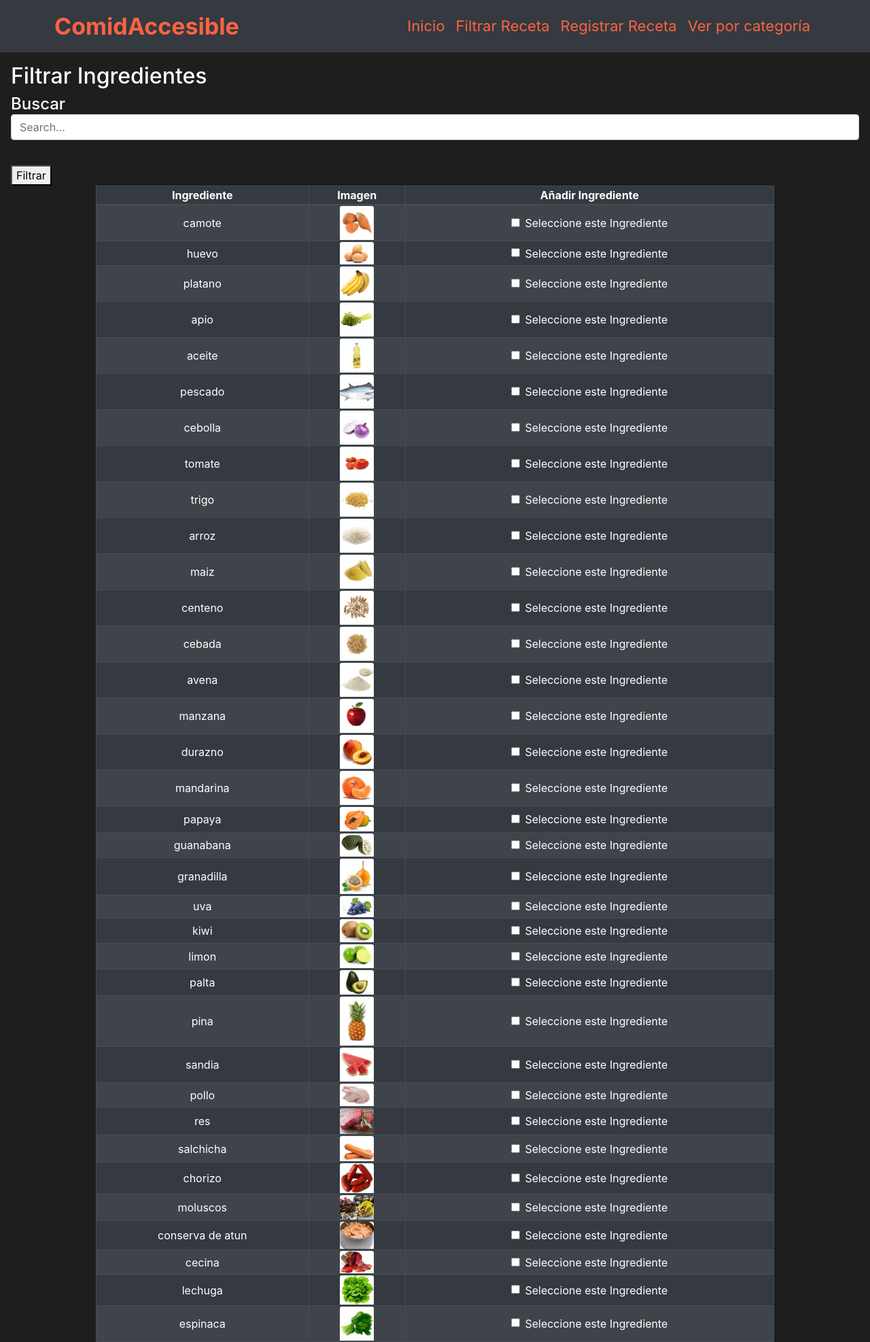
After one commit to kevinHumaredaD/TRABAJOFINALTALLER, a PHP site: page /filtrar_receta.php in a window 1280 px wide. The commit adds this page. Shown: the top 1974 px of the page at 68% size. Run offline with PHP 8.4, Linux system fonts and the light colour scheme; data comes from the database, SQL or seed files in the repository.

Commit message:
guardado con tu vida

```diff
--- /dev/null
+++ b/filtrar_receta.php
@@ -0,0 +1,76 @@
+<?php
+    include 'partes/conexion.php';
+    $sentencia_ingrediente = "SELECT * FROM ingrediente";
+    $sentencia=$db->query($sentencia_ingrediente);
+    $ingrediente= $sentencia->fetchAll();
+?>
+<!DOCTYPE html>
+<html lang="en">
+<head>
+    <meta charset="UTF-8">
+    <meta name="viewport" content="width=device-width, initial-scale=1.0">
+    <title>Documentos</title>
+    <link rel="stylesheet" href="hojaestilo/estilodepagina.css">
+    <link rel="stylesheet" href="https://cdn.jsdelivr.net/npm/bootstrap@4.5.3/dist/css/bootstrap.min.css" integrity="sha384-TX8t27EcRE3e/ihU7zmQxVncDAy5uIKz4rEkgIXeMed4M0jlfIDPvg6uqKI2xXr2" crossorigin="anonymous">
+</head>
+<body>
+    <?php include 'partes/header.php'?>
+
+
+
+    <div class="w-100 mr-0 ml-0 pr-3 pl-3 pt-3" style="background-color:#1e1e1e">
+            <h2><a asp-action="Create" style="color:white">Filtrar Ingredientes</a></h2>   <!--Poner el metodo de accion para create-->
+            <h4 style="color:white;">
+                Buscar<input class="form-control" id="myInput" type="text" placeholder="Search..." />
+                <br />
+            </h4>
+            <table class="table-striped table-dark table-bordered" style="width:80%;margin-left:auto;margin-right:auto">
+                <thead>
+                    <tr>
+                    <th scope="col" style="text-align:center;">Ingrediente</th>
+                    <th scope="col"style="text-align:center;">Imagen</th>
+                    <th scope="col"style="text-align:center;">Añadir Ingrediente</th>
+                    </tr>
+                </thead>
+                <tbody id="myTable">
+                    <form action="procesar_filtrar_receta.php" method="get">
+                    <?php foreach($ingrediente as $i){ ?>
+                    <tr>
+                        <td style="text-align:center;"><?php echo $i["Nombre"]?></td>
+                        <td style="text-align:center;"><img style="width:50px "src="<?php echo $i["Foto"]; ?>" class="alto card-img-top " alt="..."></td>
+
+                        <td style="text-align:center;">
+                                <div class="form-check">
+                                <input class="form-check-input" type="checkbox" name="<?php echo $i["IdIngrediente"] ?>" value="<?php echo $i["IdIngrediente"] ?>" id="defaultCheck1">
+                                <label class="form-check-label" for="defaultCheck1">
+                                    Seleccione este Ingrediente
+                                </label>
+                                </div>
+                        </td>
+                    </tr>
+                    <?php }?>
+                        <button type="submit">Filtrar</button>
+
+                    </form>
+                </tbody>
+
+            </table>
+    </div>
+
+    <?php include 'partes/footer.php'?>
+
+</body>
+</html>
+
+<script>
+    $(document).ready(function () {
+        $("#myInput").on("keyup", function () {
+            var value = $(this).val().toLowerCase();
+
+
+            $("#myTable tr").filter(function () {
+                $(this).toggle($(this).text().toLowerCase().indexOf(value) > -1)
+            });
+        });
+    });
+</script>
--- a/partes/header.php
+++ b/partes/header.php
@@ -12,6 +12,9 @@
           <a class="nav-link" href="index.php" style="font-size: 22px; color:#FF6242">Inicio <span class="sr-only">(current)</span></a>
         </li>
         <li class="nav-item">
+          <a class="nav-link" href="filtrar_receta.php" style="font-size: 22px; color:#FF6242"> Filtrar Receta</a>
+        </li>
+        <li class="nav-item">
           <a class="nav-link" href="registrar_receta.php" style="font-size: 22px; color:#FF6242"> Registrar Receta</a>
         </li>
         <li class="nav-item">
```
Also changed, not shown: procesar_filtrar_receta.php (added, +90 -0 lines).
